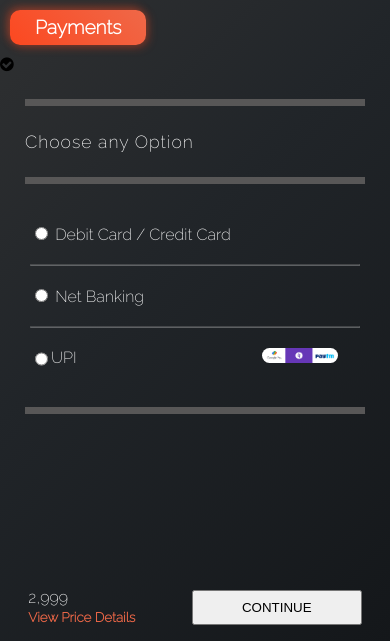
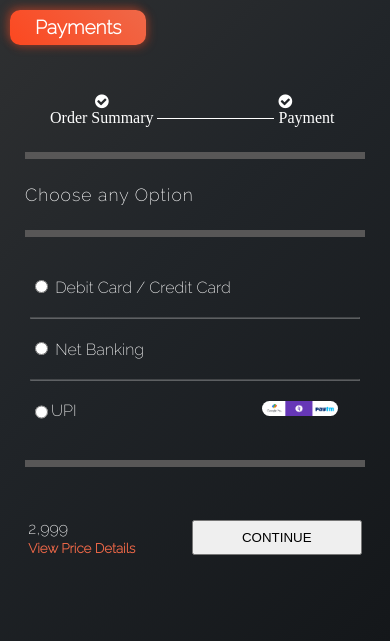
Before and after one commit to Vaibhav-Patel19/BSE, a Django app: page /payments/ in a window 390 px wide. Shown: the part 203-844 px from the top of the page. Run offline with Django 3.2, Linux system fonts and the light colour scheme; grey boxes are pictures that could not be loaded.

Commit message:
Order status UI

```diff
--- a/main/static/css/payments.css
+++ b/main/static/css/payments.css
@@ -1,4 +1,5 @@
 @import url("https://fonts.googleapis.com/css2?family=Raleway:wght@200&display=swap");
+@import url('https://fonts.googleapis.com/css2?family=Roboto:wght@100&display=swap');
 
 root {
     --orange: #ef6848;
@@ -20,6 +21,36 @@
         box-sizing: border-box;
         background-color: var(--black);
         font-family: "Raleway", sans-serif;
+    }
+
+    .status-1 {
+        overflow: hidden;
+        text-align: center;
+        display:inline;
+        margin-left: 50px;
+        font-family: 'Roboto', sans-serif;
+      }
+
+      .status-2 {
+        font-family: 'Roboto', sans-serif;
+      }
+
+      .status-1:after {
+        background-color: white;
+        content: "";
+        display: inline-block;
+        height: 1px;
+        position: relative;
+        vertical-align: middle;
+        width: 30%;
+      }
+
+      .payments .status-2 > i {
+          color: var(--white);
+      }
+
+    .payments .status-1 > i {
+        color: var(--white);
     }
 
     .payments .seperator {
@@ -47,8 +78,7 @@
         justify-content: space-around;
         position: fixed;
         width: 100%;
-        bottom: 0;
-        padding-bottom: 15px;
+        bottom: 10%;
     }
 
     .payments .continue >button {
--- a/payments/templates/payment.html
+++ b/payments/templates/payment.html
@@ -20,9 +20,16 @@
         <span class="headingName">Payments</span>
     </div>
 
+    <br>
+    <br>
+    <span class="status-1">
+        <i class="fa fa-check-circle"> <br> Order Summary </i>
+    </span>
 
+    <span class="status-2">
+        <i class="fa fa-check-circle"> <br> Payment </i>
+    </span>
 
-    <i class="fa fa-check-circle"></i>
 
     <div class="seperator">
 
```
